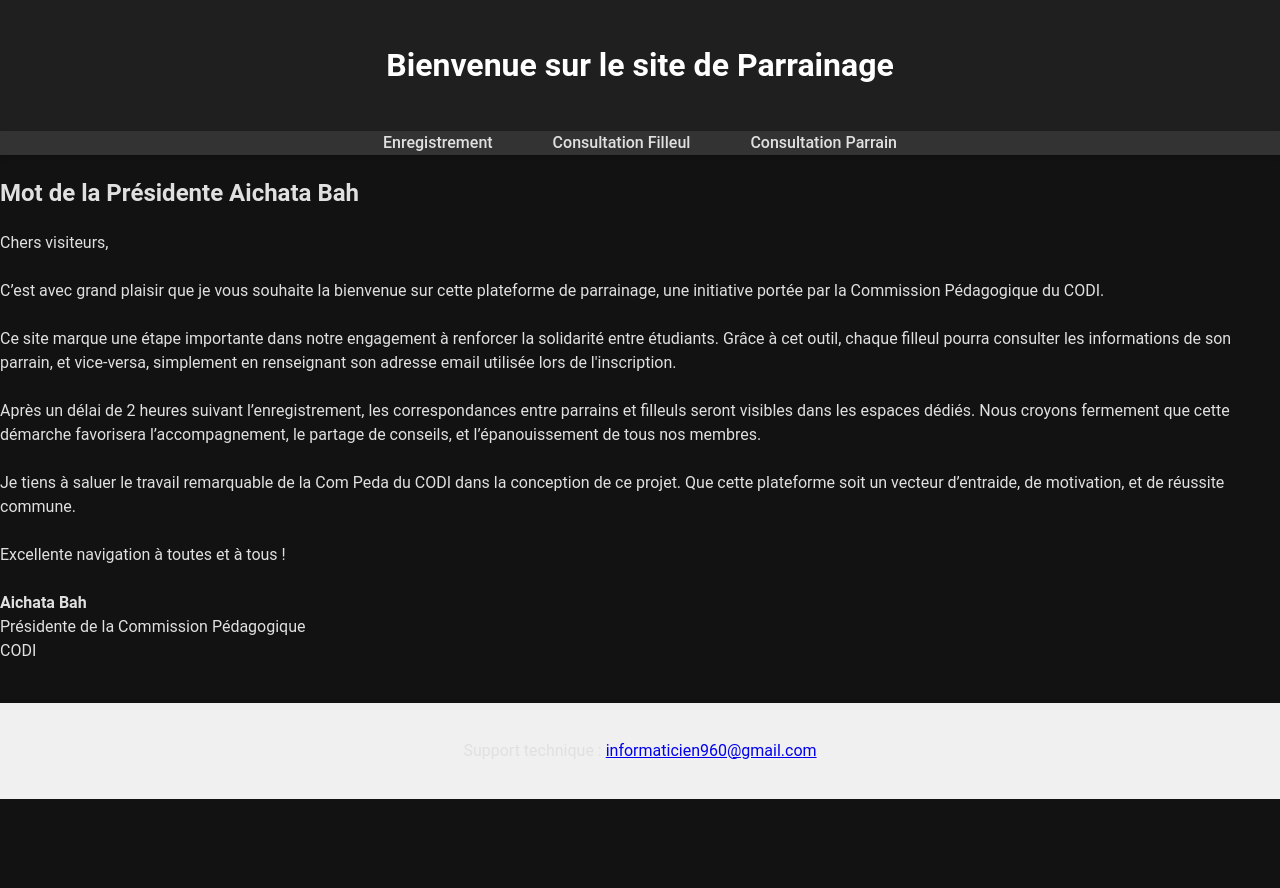
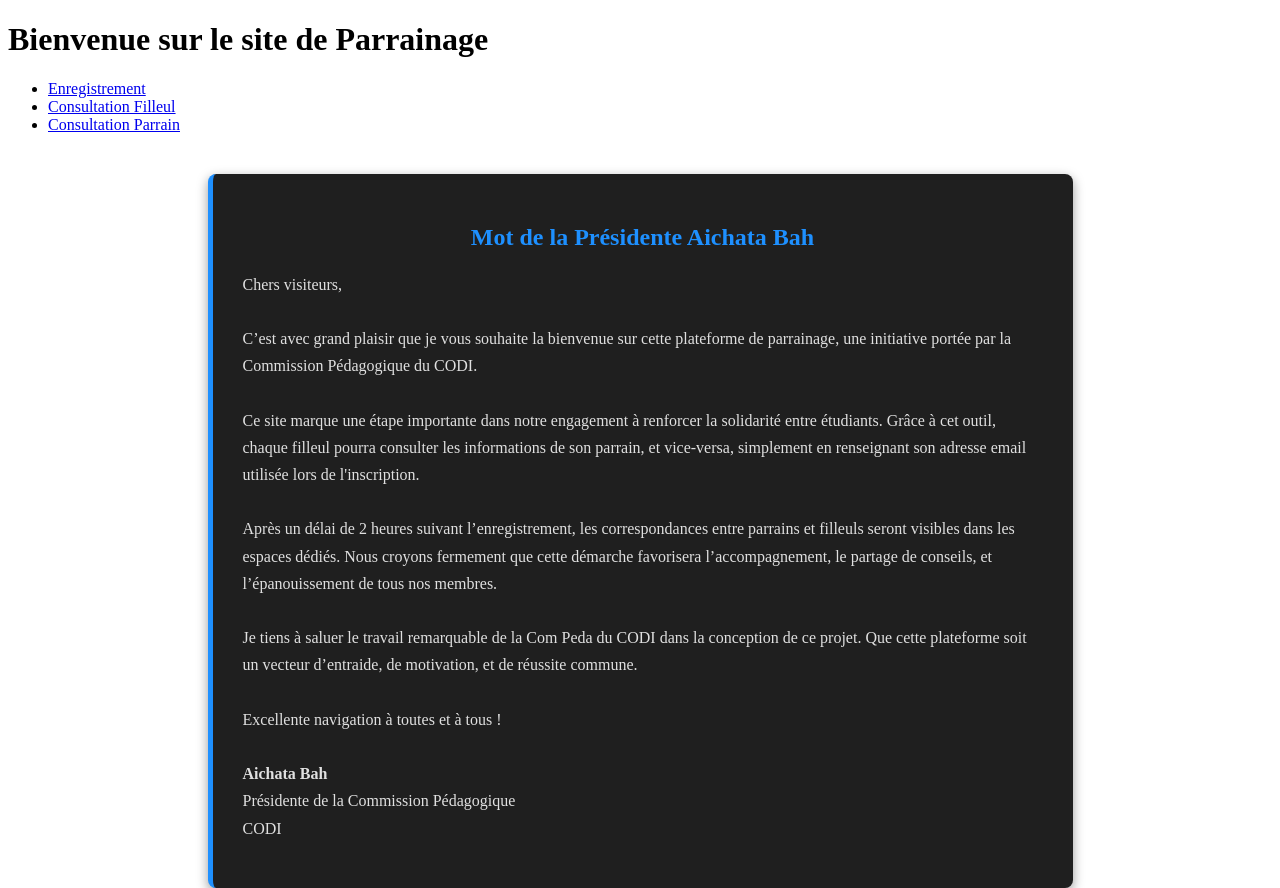
Before and after one commit to informaticienC69/copeda, a plain HTML site: page index.html in a window 1280 px wide. Shown: the top 888 px of the page. Before the commit the page ends 800 px from the top, so only its background shows below. Drawn offline with Linux system fonts and the light colour scheme.

Commit message:
Update style.css

```diff
--- a/style.css
+++ b/style.css
@@ -1,99 +1,42 @@
-/* Style général */
-body {
-  font-family: 'Roboto', sans-serif;
-  margin: 0;
-  padding: 0;
-  background: #121212; /* Arrière-plan sombre */
-  color: #e0e0e0; /* Texte clair pour contraster */
-  line-height: 1.5;
-  font-size: 16px; /* Taille de police standard */
+/* Section du mot de la présidente */
+.message-directrice {
+  max-width: 800px;
+  margin: 40px auto;
+  padding: 30px;
+  background-color: #1f1f1f;
+  border-left: 5px solid #1e90ff;
+  border-radius: 8px;
+  box-shadow: 0 4px 12px rgba(0, 0, 0, 0.4);
 }
 
-/* Header */
-header {
-  background: #1f1f1f;
-  color: #ffffff;
-  padding: 20px;
+.message-directrice h2 {
+  font-size: 24px;
+  margin-bottom: 20px;
+  color: #1e90ff;
   text-align: center;
-  box-shadow: 0 4px 8px rgba(0, 0, 0, 0.2);
 }
 
-/* Navigation */
-nav {
-  background: #333;
-  box-shadow: 0 2px 5px rgba(0, 0, 0, 0.2);
+.message-directrice p {
+  font-size: 16px;
+  color: #e0e0e0;
+  line-height: 1.7;
 }
 
-nav ul {
-  list-style: none;
-  padding: 0;
-  display: flex;
-  justify-content: center;
-  margin: 0;
+/* Pied de page */
+footer {
+  text-align: center;
+  margin-top: 60px;
+  padding: 20px;
+  background-color: #1f1f1f;
+  color: #ccc;
+  font-size: 14px;
 }
 
-nav li {
-  margin: 0 15px;
+footer a {
+  color: #1e90ff;
+  text-decoration: none;
 }
 
-nav a {
-  color: #e0e0e0;
-  text-decoration: none;
-  font-weight: 500;
-  font-size: 16px; /* Taille standard */
-  padding: 10px 15px;
-  border-radius: 5px;
+footer a:hover {
+  text-decoration: underline;
 }
-
-nav a:hover {
-  background-color: #444;
-  color: #ffffff;
-}
-
-/* Formulaire */
-form {
-  margin: 20px auto;
-  padding: 30px;
-  max-width: 600px;
-  background: #1f1f1f;
-  border-radius: 8px;
-  box-shadow: 0 4px 8px rgba(0, 0, 0, 0.3);
-}
-
-label {
-  display: block;
-  margin-bottom: 8px;
-  font-weight: 600;
-  font-size: 14px; /* Taille standard pour les labels */
-}
-
-input, select {
-  width: 100%;
-  padding: 12px;
-  margin: 8px 0 20px;
-  background-color: #2c2c2c;
-  border: 1px solid #444;
-  color: #fff;
-  border-radius: 5px;
-  font-size: 14px; /* Taille standard pour les inputs */
-}
-
-input:focus, select:focus {
-  outline: none;
-  border-color: #1e90ff;
-}
-
-/* Boutons */
-button {
-  background-color: #1e90ff;
-  color: white;
-  padding: 12px 25px;
-  border: none;
-  border-radius: 5px;
-  cursor: pointer;
-  font-weight: bold;
-  font-size: 14px; /* Taille standard pour les boutons */
-  transition: background-color 0.3s ease;
-}
-
-button:hover {
```
